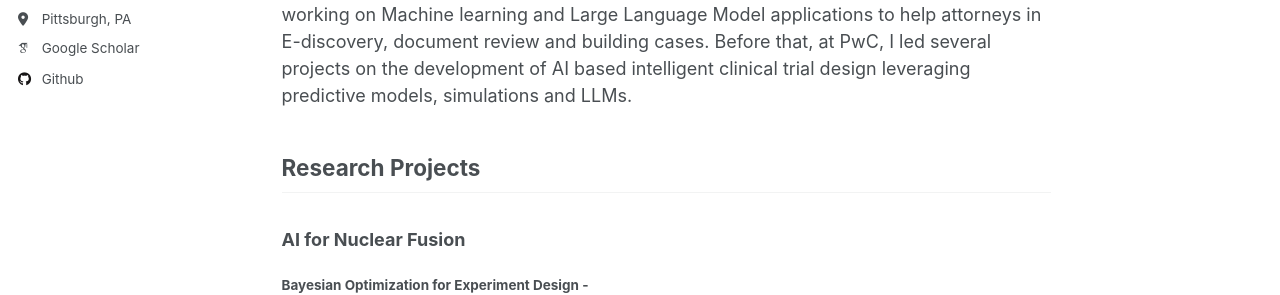
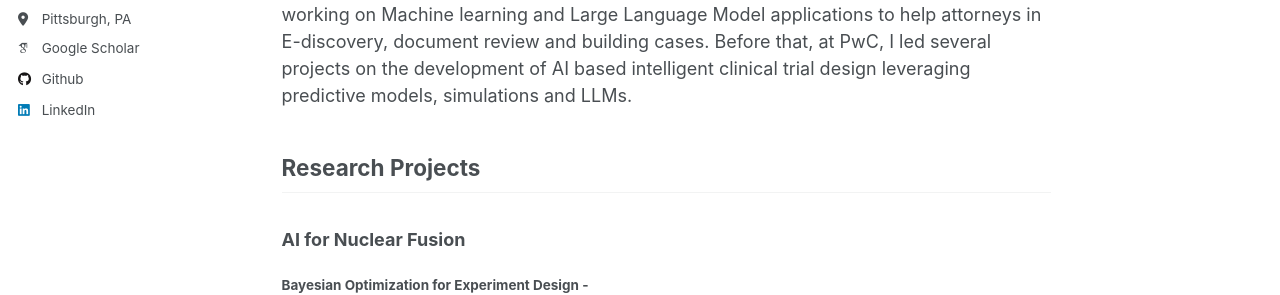
Before and after one commit to rohit-sonker/rohit-sonker.github.io, a Jekyll site: the page built from _pages/about.md, in a window 1280 px wide. Shown: the part 333-628 px from the top of the page. Built offline with Jekyll 4.4.1, drawn with Linux system fonts in a browser that asks for light colours; some web fonts are replaced.

Commit message:
new image and adding linkedin

```diff
--- a/_config.yml
+++ b/_config.yml
@@ -21,7 +21,7 @@
 #               Additional customization can be done by editing /_includes/author-profile.html
 author:
   # Biographic information
-  avatar           : "rsonker_headshot.png" #"" #"profile.png"
+  avatar           : "rsonker_5_lowsize.jpg" #"" #"profile.png"
   name             : "Rohit Sonker"
   pronouns         : # example: "she/her"
   bio              : "ML/Robotics Carnegie Mellon University"
@@ -58,7 +58,7 @@
   keybase          : # Username
   instagram        : # Username
   lastfm           : # Username
-  linkedin         : # Username
+  linkedin         : "www.linkedin.com/in/rohit-sonker-755a19142"
   mastodon         : # URL
   medium           : # URL
   pinterest        : # Username
```
Also changed, not shown: 2 other files.
